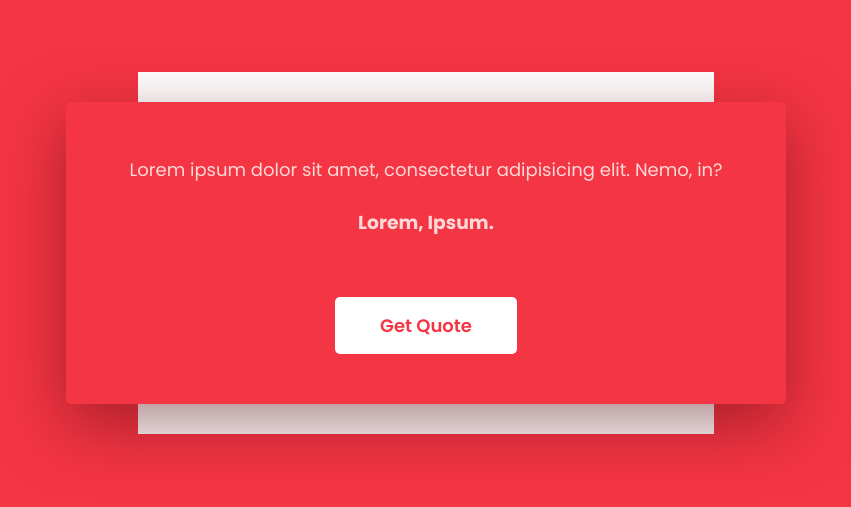
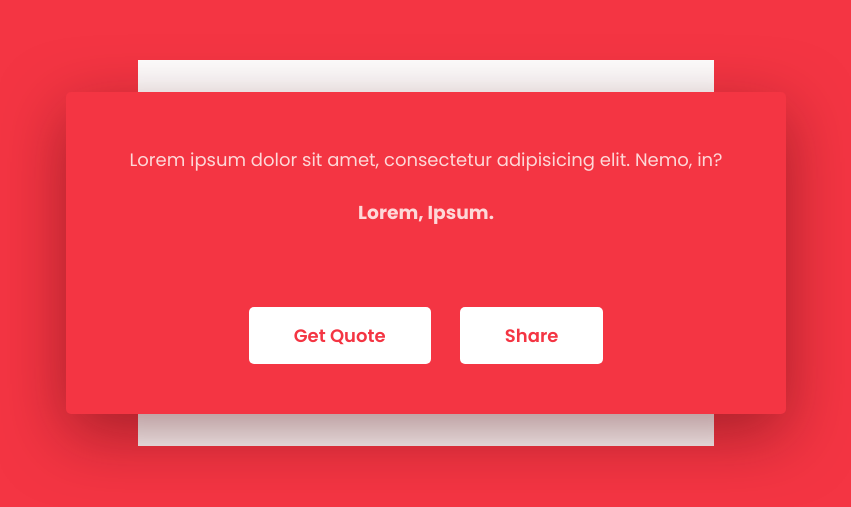
Before and after one commit to femmytedrey/Quote-Generator, a plain HTML site: page index.html in a window 1280 px wide. Shown: the part 147-654 px from the top of the page, without its empty margins (214-1065 px from the left). Drawn offline with Linux system fonts and the light colour scheme; no server answers.

Commit message:
share button added

```diff
--- a/index.html
+++ b/index.html
@@ -12,6 +12,7 @@
             <p class="quote">Lorem ipsum dolor sit amet, consectetur adipisicing elit. Nemo, in?</p>
             <h3 class="author">Lorem, ipsum.</h3>
             <button class = "btn">Get Quote</button>
+            <button class="btn" id="share-quote">Share</button>
         </div>
     </div>
 
--- a/script.js
+++ b/script.js
@@ -1,6 +1,7 @@
 const quote = document.querySelector(".quote");
 const author = document.querySelector(".author");
 const button = document.querySelector(".btn");
+const shareQuoteButton = document.getElementById("share-quote");
 
 const url = "https://api.quotable.io/random";
 let getQuote = () =>{
@@ -13,6 +14,22 @@ let getQuote = () =>{
     })
 };
 
+const shareQuote = () => {
+    if (navigator.share) {
+        navigator.share({
+            title: 'Random Quote',
+            text: quote.textContent + ' - ' + author.textContent,
+            url: document.URL
+        })
+        .then(() => console.log('Shared successfully'))
+        .catch(error => console.error('Error sharing:', error));
+    } else {
+        console.log('Web Share API not supported on this device.');
+    }
+};
+
+
 button.addEventListener('click', getQuote);
+shareQuoteButton.addEventListener('click', shareQuote);
 
 window.addEventListener("load", getQuote());
--- a/style.css
+++ b/style.css
@@ -51,7 +51,7 @@ body{
     margin: 20px 0px 60px 0px;
     text-transform: capitalize;
 }
-.container button{
+.container button.btn{
     background: #fff;
     border: none;
     padding: 15px 45px;
@@ -61,3 +61,16 @@ body{
     font-size: 18px;
     cursor: pointer;
 }
+
+.container button#share-quote {
+    background: #fff;
+    border: none;
+    padding: 15px 45px;
+    border-radius: 5px;
+    color: #f43543;
+    font-weight: 600;
+    font-size: 18px;
+    cursor: pointer;
+    margin-top: 20px;
+    margin-left: 25px;
+}
```
